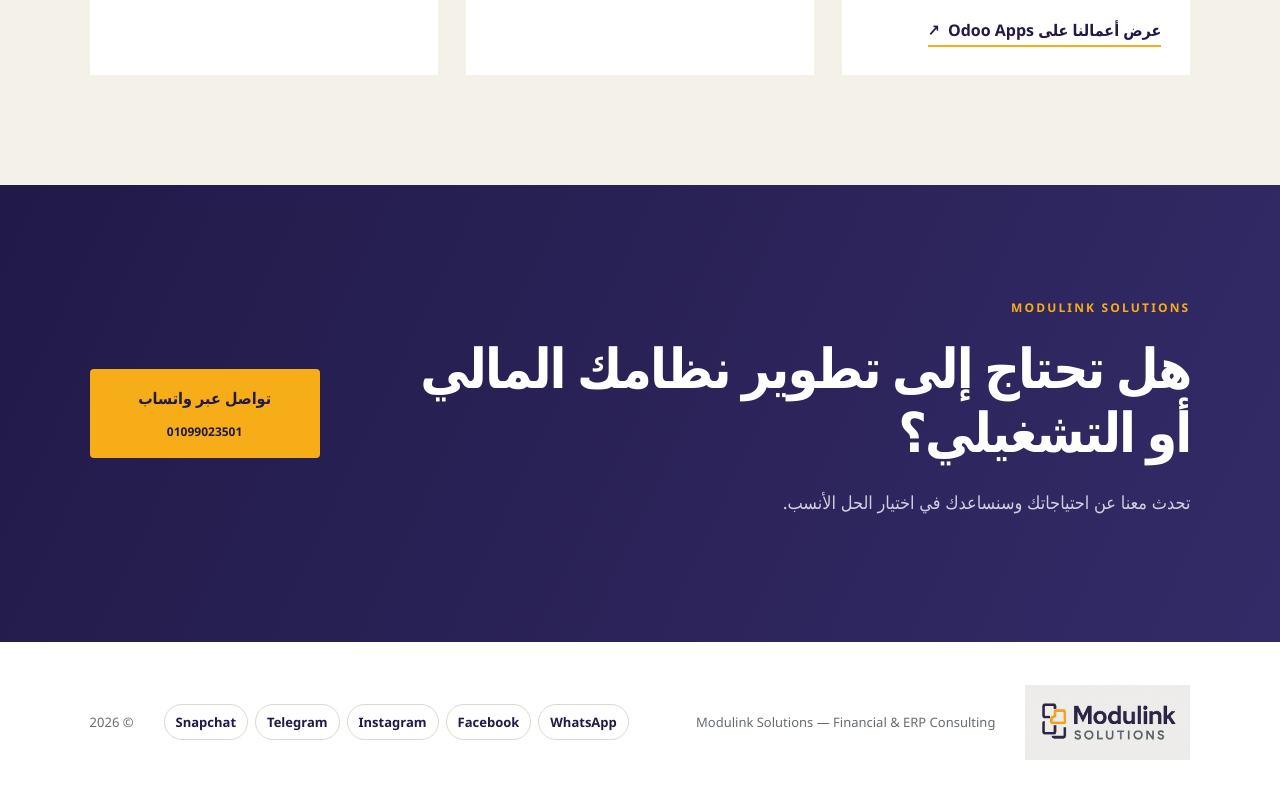
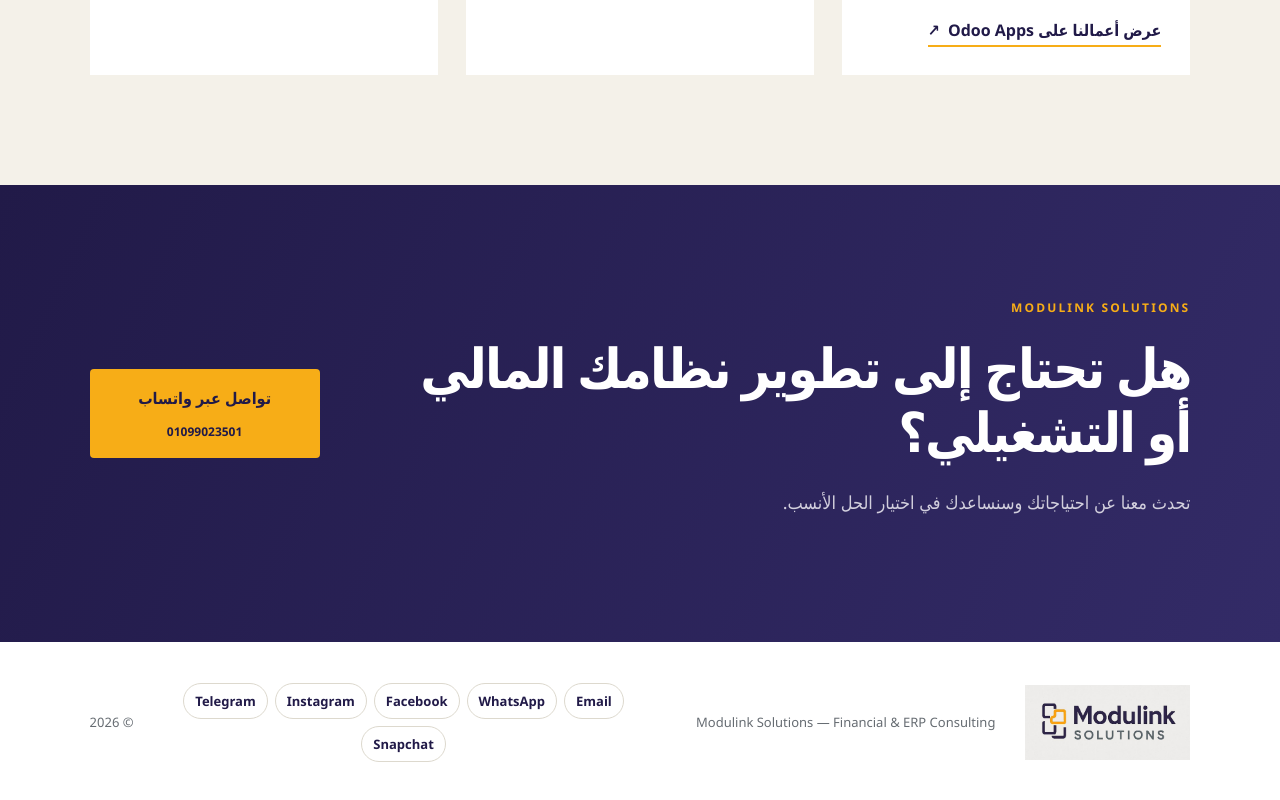
Before and after one commit to modulink-eg/modulink-website, a Next.js app: page / in a window 1280 px wide. Shown: the part 3345-4145 px from the top of the page. Built offline with nearby package versions, Linux system fonts and the light colour scheme.

Commit message:
Add contact email to website footer

```diff
--- a/app/page.tsx
+++ b/app/page.tsx
@@ -176,6 +176,7 @@ export default function Home() {
         <img src="/modulink-logo.jpeg" alt="Modulink Solutions" />
         <p>{t.footer}</p>
         <div className="social-links" aria-label="Social media links">
+          <a href="mailto:Modulink-eg@hotmail.com">Email</a>
           <a href="https://wa.me/201099023501" target="_blank" rel="noreferrer">WhatsApp</a>
           <a href="https://www.facebook.com/Mrdulink" target="_blank" rel="noreferrer">Facebook</a>
           <a href="https://www.instagram.com/modulink1?igsh=MThkeTltZno1NW9meg==" target="_blank" rel="noreferrer">Instagram</a>
```
